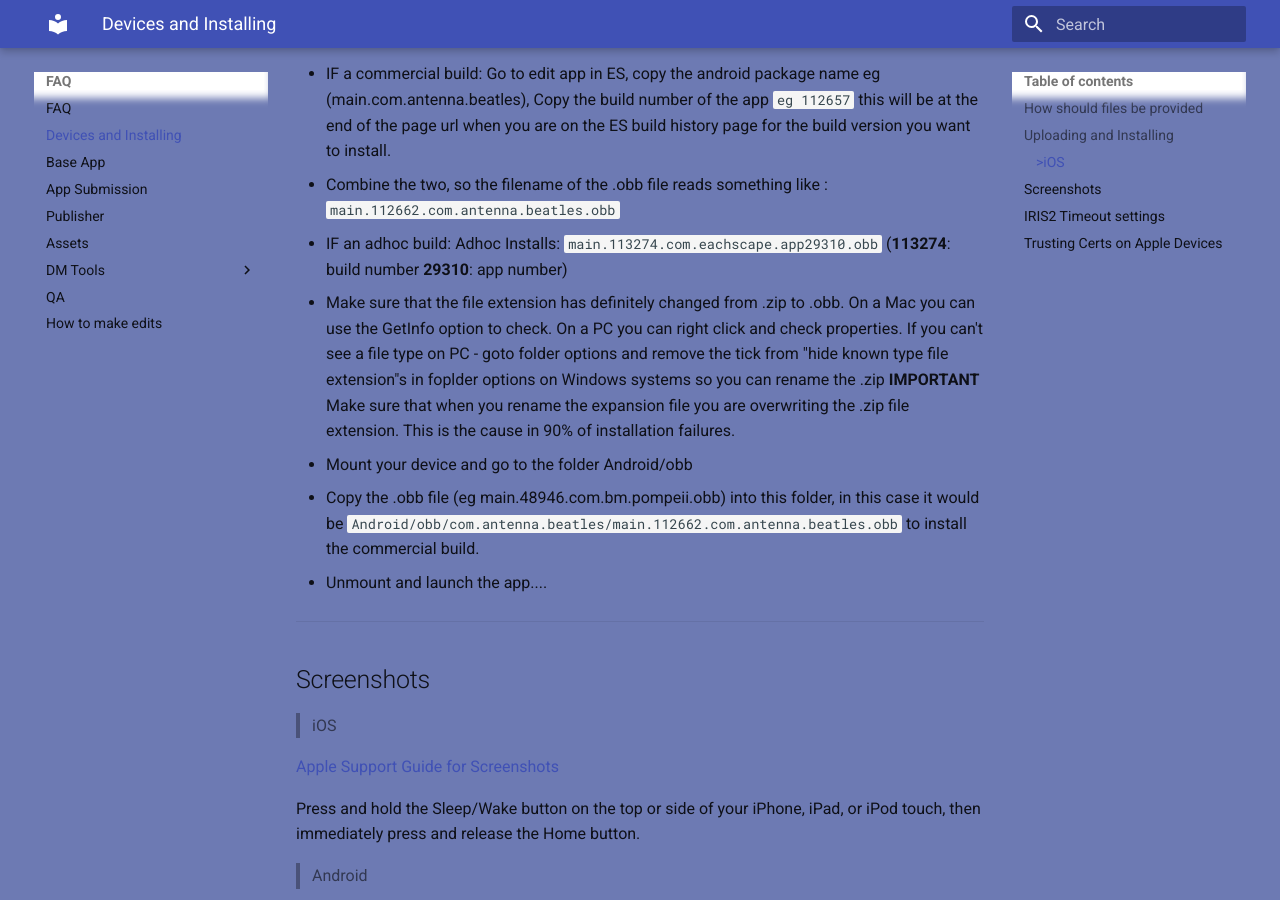
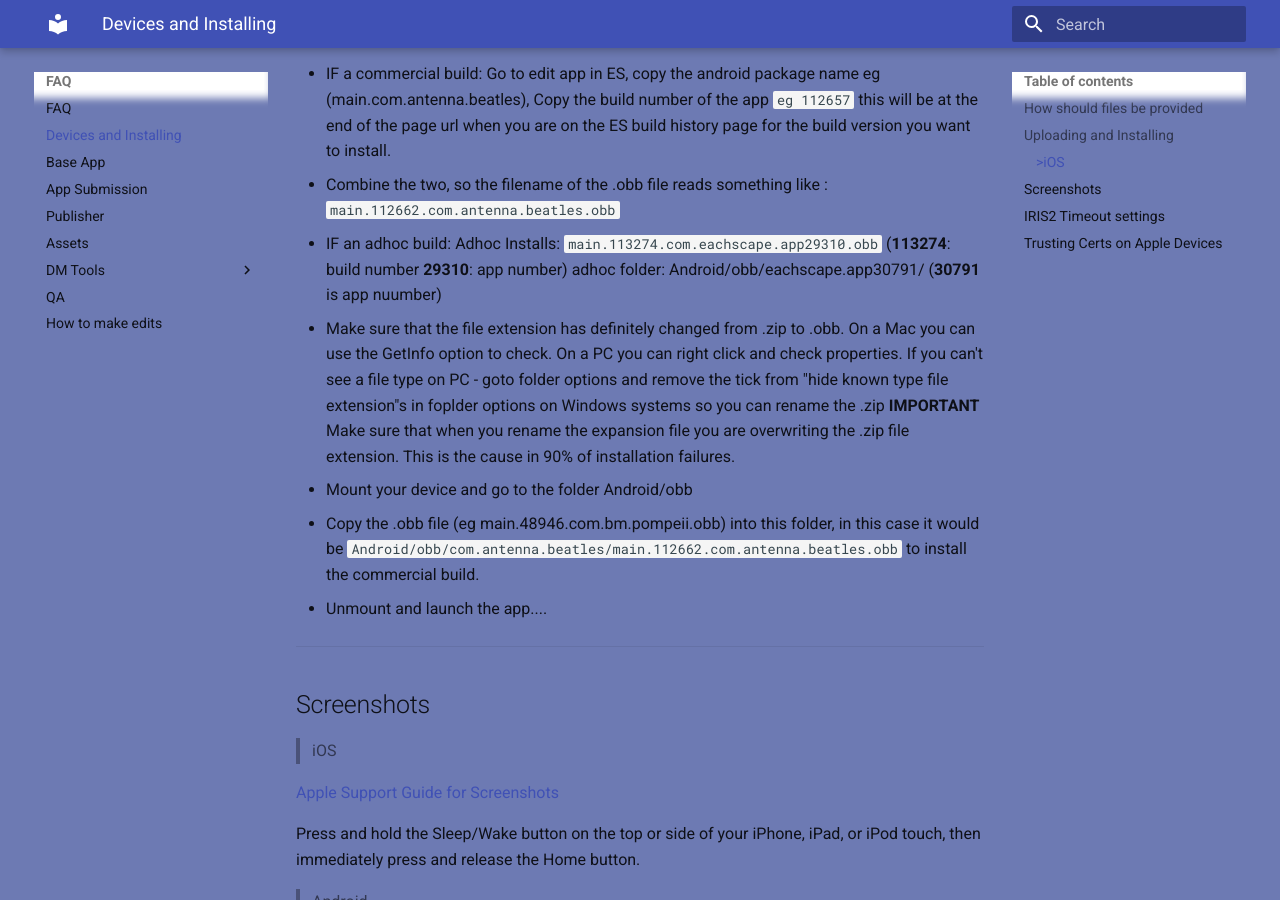
Before and after one commit to denovo/Antenna-faq, an MkDocs documentation site: the page built from docs/devices.md, in a window 1280 px wide and 900 px high, scrolled down 2699 px. Built offline with MkDocs 1.6.1 and Material for MkDocs 9.7.7, drawn with Linux system fonts in a browser that asks for light colours; old or Windows-style settings are respelled for this version of MkDocs.

Commit message:
Update Samsung install steps

````diff
--- a/docs/devices.md
+++ b/docs/devices.md
@@ -100,6 +100,7 @@ Manual Install with expansion files:
 - Combine the two, so the filename of the .obb file reads something like :  ```main.112662.com.antenna.beatles.obb```
 - IF an adhoc build:
    Adhoc Installs: ```main.113274.com.eachscape.app29310.obb``` (**113274**: build number  **29310**: app number)
+adhoc folder: Android/obb/eachscape.app30791/ (**30791** is app nuumber)
 
 - Make sure that the file extension has definitely changed from .zip to .obb. On a Mac you can use the GetInfo option   to check. On a PC you can right click and check properties. If you can't see a file type on PC - goto folder         options and remove the tick from "hide known type file extension"s in foplder options on Windows systems so you can   rename the .zip
   **IMPORTANT** Make sure that when you rename the expansion file you are overwriting the .zip file extension. This     is the cause in 90% of installation failures.
````
